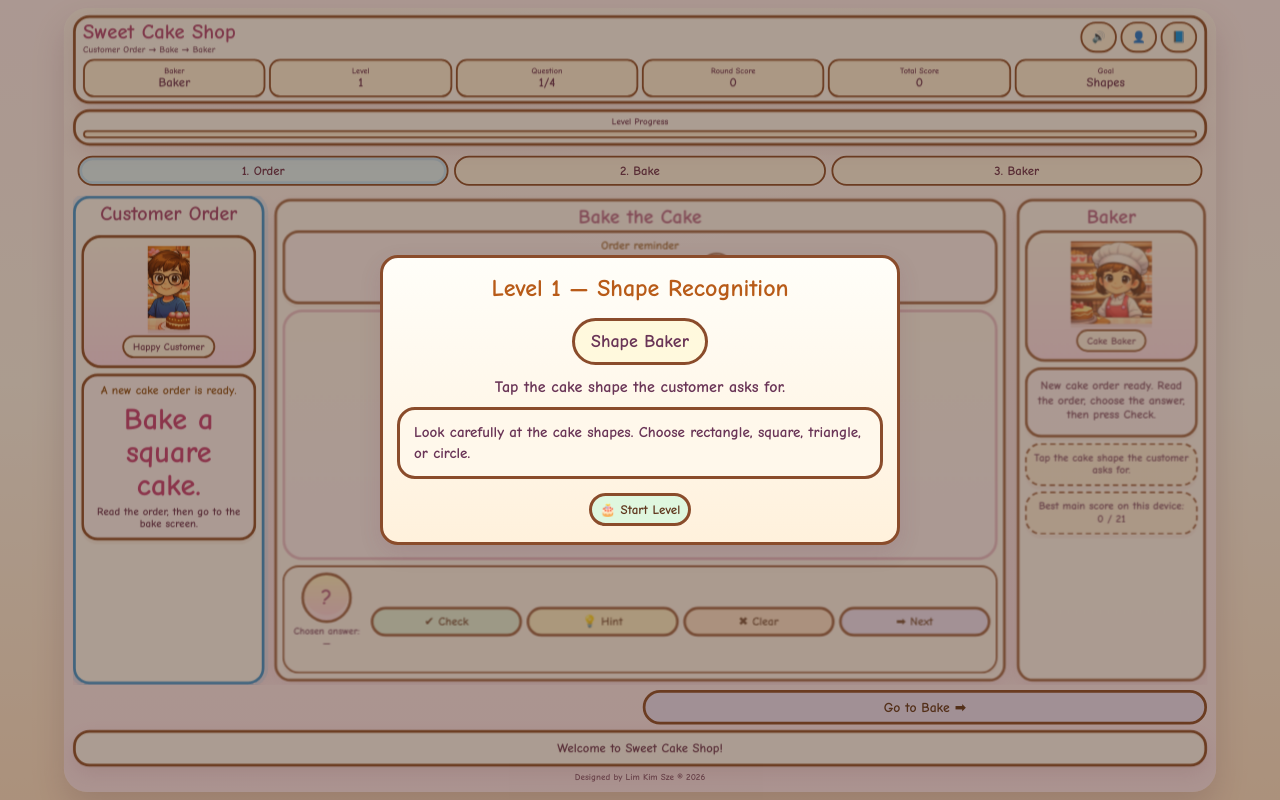
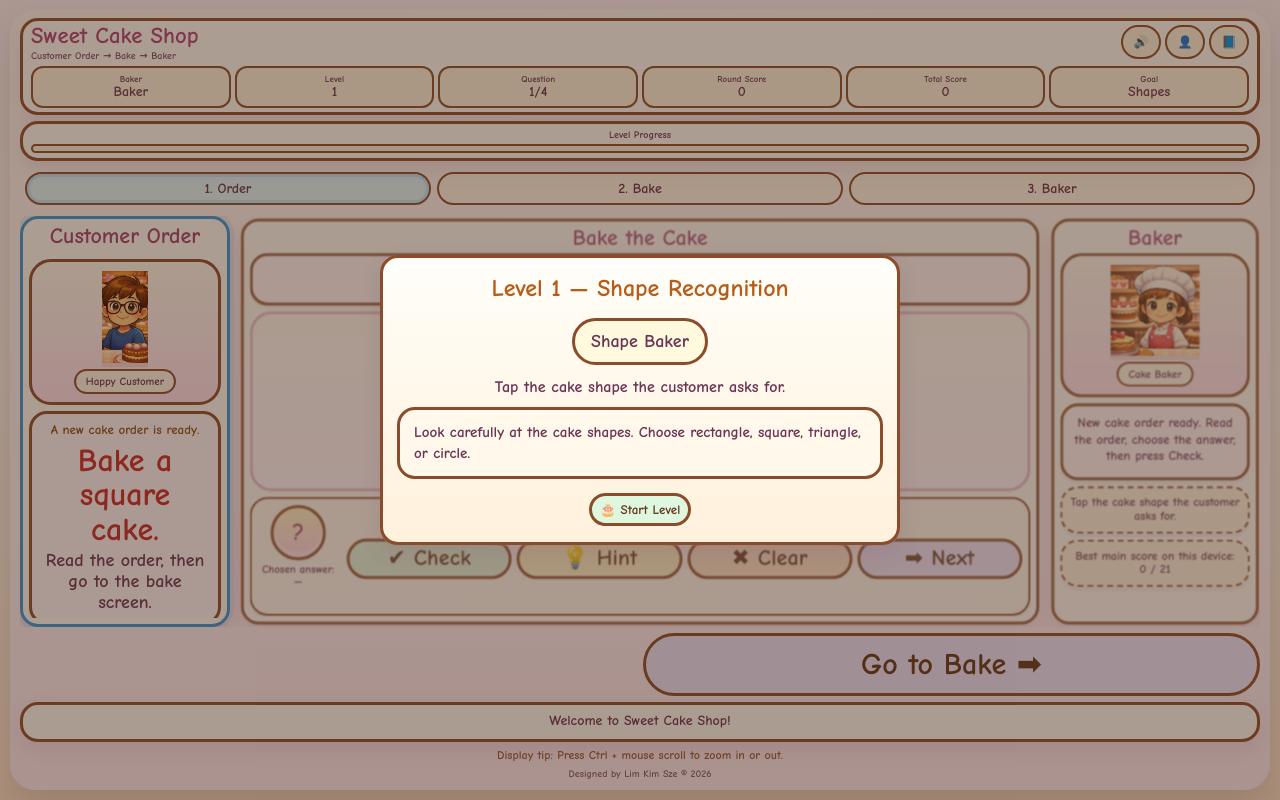
Before and after one commit to limkimsze-maker/P1-Shapes-Cake-Shop-Desktop, a plain HTML site: page index.html in a window 1280 px wide. Both pictures are taken after a click on the button "▶ START BAKING". Drawn offline with Linux system fonts and the light colour scheme.

Commit message:
Update index.html

```diff
--- a/index.html
+++ b/index.html
@@ -4,7 +4,7 @@
   <meta charset="UTF-8" />
   <meta
     name="viewport"
-    content="width=device-width, initial-scale=1.0, maximum-scale=1.0, user-scalable=no, viewport-fit=cover"
+    content="width=device-width, initial-scale=1.0, maximum-scale=5.0, user-scalable=yes, viewport-fit=cover"
   />
   <title>Sweet Cake Shop</title>
   <link rel="preconnect" href="https://fonts.googleapis.com">
@@ -907,7 +907,7 @@
     .speech.bad{background:#ffe6e0;border-color:var(--bad);color:#8f1e15;}
 
     .story-actions{display:flex;gap:8px;}
-    .story-actions .game-btn{flex:1 1 0;min-width:0;}
+    .story-actions .game-btn{flex:1 1 0;min-width:0;font-size:26px;padding:12px 12px;line-height:1.1;}
 
     .feedback{
       min-height:40px;
@@ -922,6 +922,7 @@
     }
     .feedback.good{color:var(--good);}
     .feedback.bad{color:var(--bad);}
+    .zoom-tip{text-align:center;font-size:12px;font-weight:900;color:#8a4c2b;opacity:.9;line-height:1.2;}
     .footer{text-align:center;font-size:9px;font-weight:900;opacity:.8;padding-bottom:2px;}
 
     .modal{
@@ -1205,8 +1206,9 @@
   padding:6px 2px;
 }
 .story-actions .game-btn{
-  padding:6px 4px;
-  font-size:13px;
+  padding:10px 8px;
+  font-size:24px;
+  line-height:1.1;
 }
 
 @media (max-width:430px){
@@ -1253,8 +1255,9 @@
     padding:5px 2px;
   }
   .story-actions .game-btn{
-    font-size:12px;
-    padding:5px 3px;
+    font-size:18px;
+    padding:8px 6px;
+    line-height:1.1;
   }
 }
 
@@ -1313,8 +1316,9 @@
     padding:4px 1px;
   }
   .story-actions .game-btn{
-    font-size:11px;
-    padding:4px 2px;
+    font-size:16px;
+    padding:6px 4px;
+    line-height:1.1;
   }
 }
 
@@ -1635,8 +1639,10 @@
     flex:0 0 auto;
   }
   .story-actions .game-btn{
-    min-height:38px;
-    font-size:15px;
+    min-height:58px;
+    font-size:30px;
+    padding:12px 14px;
+    line-height:1.1;
   }
   .feedback{
     min-height:40px;
@@ -1677,6 +1683,91 @@
     transform:scale(var(--desktop-stage-scale));
     transform-origin:center center;
     pointer-events:auto;
+  }
+}
+
+
+/* ===== chatgpt repair patch: zoomable, wider desktop, persistent mirrored orders ===== */
+#frame1 #orderEquation,
+#frame2 #countEquation{
+  color:#c62828 !important;
+  font-weight:900 !important;
+  line-height:1.08 !important;
+  white-space:normal !important;
+  word-break:break-word;
+}
+#frame1 #orderEquation{
+  font-size:clamp(2rem,2.4vw,3.25rem) !important;
+}
+#frame2 #countEquation{
+  font-size:clamp(2rem,2.4vw,3.25rem) !important;
+  display:block !important;
+  width:100% !important;
+  margin:0 !important;
+}
+#frame2 .equation-face-row{
+  display:block !important;
+}
+#frame2 #miniSellerWrap,
+#frame2 .dialogue,
+#frame2 #countHelp{
+  display:none !important;
+}
+#frame1 #orderHelp{
+  font-size:18px !important;
+}
+@media (max-width: 899px){
+  #frame1 #orderEquation,
+  #frame2 #countEquation{
+    font-size:clamp(1.45rem,6vw,2.1rem) !important;
+  }
+  #frame1 #orderHelp{
+    font-size:12px !important;
+  }
+}
+@media (min-width: 900px){
+  .desktop-scale-wrap{
+    display:block !important;
+    position:static !important;
+    inset:auto !important;
+    overflow:visible !important;
+    padding:0 !important;
+    pointer-events:auto !important;
+    z-index:auto !important;
+  }
+  .app{
+    position:fixed !important;
+    inset:10px !important;
+    width:auto !important;
+    height:auto !important;
+    max-width:none !important;
+    max-height:none !important;
+    margin:0 !important;
+    transform:none !important;
+    transform-origin:center center !important;
+  }
+}
+
+
+/* ===== bigger text for the small control buttons ===== */
+.answer-panel .controls .game-btn{
+  font-size:22px !important;
+  line-height:1.05;
+  letter-spacing:.01em;
+}
+@media (max-width:900px){
+  .answer-panel .controls .game-btn{
+    font-size:18px !important;
+  }
+}
+@media (max-width:430px){
+  .answer-panel .controls .game-btn{
+    font-size:14px !important;
+  }
+}
+@media (max-height:780px) and (pointer:coarse){
+  .answer-panel .controls .game-btn{
+    font-size:13px !important;
   }
 }
 
@@ -1826,6 +1917,7 @@
     </div>
 
     <div class="feedback" id="feedback">Welcome to Sweet Cake Shop!</div>
+    <div class="zoom-tip">Display tip: Press Ctrl + mouse scroll to zoom in or out.</div>
     <div class="footer">Designed by Lim Kim Sze © 2026</div>
   </div>
 
@@ -1919,10 +2011,6 @@
       window.visualViewport.addEventListener('resize', updateDesktopScale);
       window.visualViewport.addEventListener('scroll', updateDesktopScale);
     }
-
-    document.addEventListener('wheel', function(e){
-      if(e.ctrlKey) e.preventDefault();
-    }, { passive:false });
 
     ['gesturestart','gesturechange','gestureend'].forEach(type=>{
       document.addEventListener(type, function(e){ e.preventDefault(); }, { passive:false });
@@ -2074,23 +2162,7 @@
     }
 
     function updateDesktopScale(){
-      ensureDesktopScaleWrap();
-      if(!window.matchMedia('(min-width: 900px)').matches){
-        document.documentElement.style.setProperty('--desktop-stage-scale', '1');
-        return;
-      }
-      const vv = window.visualViewport;
-      const viewportWidth = vv ? vv.width : window.innerWidth;
-      const viewportHeight = vv ? vv.height : window.innerHeight;
-      const designWidth = 1366;
-      const designHeight = 860;
-      const padding = 16;
-      const scale = Math.min(
-        (viewportWidth - padding) / designWidth,
-        (viewportHeight - padding) / designHeight
-      );
-      const safeScale = Math.max(0.5, Math.min(scale, 1.75));
-      document.documentElement.style.setProperty('--desktop-stage-scale', String(safeScale));
+      document.documentElement.style.setProperty('--desktop-stage-scale', '1');
     }
 
     ensureDesktopScaleWrap();
@@ -2163,6 +2235,42 @@
     const introMission = document.getElementById('introMission');
     const introDetails = document.getElementById('introDetails');
     const startLevelBtn = document.getElementById('startLevelBtn');
+
+
+    function getPrimaryOrderText(){
+      const raw = (currentQuestion && (currentQuestion.prompt || currentQuestion.customerText || currentQuestion.orderReminder))
+        || orderEquation.textContent
+        || countEquation.textContent
+        || '';
+      return String(raw).replace(/\s+/g, ' ').trim();
+    }
+
+    function syncVisibleOrders(){
+      const text = getPrimaryOrderText();
+      if(text){
+        orderEquation.textContent = text;
+        countEquation.textContent = text;
+      }
+      orderEquation.style.color = '#c62828';
+      countEquation.style.color = '#c62828';
+      orderEquation.style.fontWeight = '900';
+      countEquation.style.fontWeight = '900';
+      orderEquation.style.lineHeight = '1.08';
+      countEquation.style.lineHeight = '1.08';
+      if(window.matchMedia('(min-width: 900px)').matches){
+        orderEquation.style.fontSize = '26px';
+        countEquation.style.fontSize = '26px';
+      }else{
+        orderEquation.style.fontSize = '20px';
+        countEquation.style.fontSize = '20px';
+      }
+      if(miniSellerWrap) miniSellerWrap.style.display = 'none';
+      if(countHelp) countHelp.style.display = 'none';
+      const card = countEquation.closest('.main-card');
+      const dialogueEl = card ? card.querySelector('.dialogue') : null;
+      if(dialogueEl) dialogueEl.style.display = 'none';
+    }
+
 
     const roundModal = document.getElementById('roundModal');
     const roundTitle = document.getElementById('roundTitle');
@@ -3647,11 +3755,13 @@
       stageState = 'idle';
       setCustomerArt();
 
-      customerLine.textContent = currentQuestion.customerText;
-      orderEquation.textContent = currentQuestion.prompt;
-      orderHelp.textContent = currentQuestion.help;
-      countEquation.textContent = currentQuestion.orderReminder || currentQuestion.prompt;
+      const primaryOrderText = currentQuestion.prompt || currentQuestion.customerText || currentQuestion.orderReminder || '';
+      customerLine.textContent = 'A new cake order is ready.';
+      orderEquation.textContent = primaryOrderText;
+      orderHelp.textContent = currentQuestion.help || 'Tap the matching cake shape.';
+      countEquation.textContent = primaryOrderText;
       countHelp.textContent = currentQuestion.countHelp || (currentQuestion.orderReminder ? 'Use the clues above to choose the correct cake.' : 'Tap an answer, then press Check.');
+      syncVisibleOrders();
 
       updateChosenAnswer();
       renderPlayStage();
@@ -3887,6 +3997,7 @@
       setSellerReady();
       setStep(1);
       showModal(introModal);
+      syncVisibleOrders();
     }
 
     function startGame(){
@@ -3953,6 +4064,10 @@
       stopAllAudio();
       hideModal(introModal);
       loadQuestion();
+      syncVisibleOrders();
+      setTimeout(syncVisibleOrders, 0);
+      setTimeout(syncVisibleOrders, 120);
+      setTimeout(syncVisibleOrders, 400);
     });
 
     checkBtn.addEventListener('click', checkAnswer);
@@ -4021,6 +4136,11 @@
     setCustomerArt();
     setSellerReady();
     feedback.textContent = 'Welcome to Sweet Cake Shop!';
+
+
+    window.addEventListener('resize', syncVisibleOrders);
+    setInterval(syncVisibleOrders, 300);
+
   </script>
 </body>
 </html>
```
